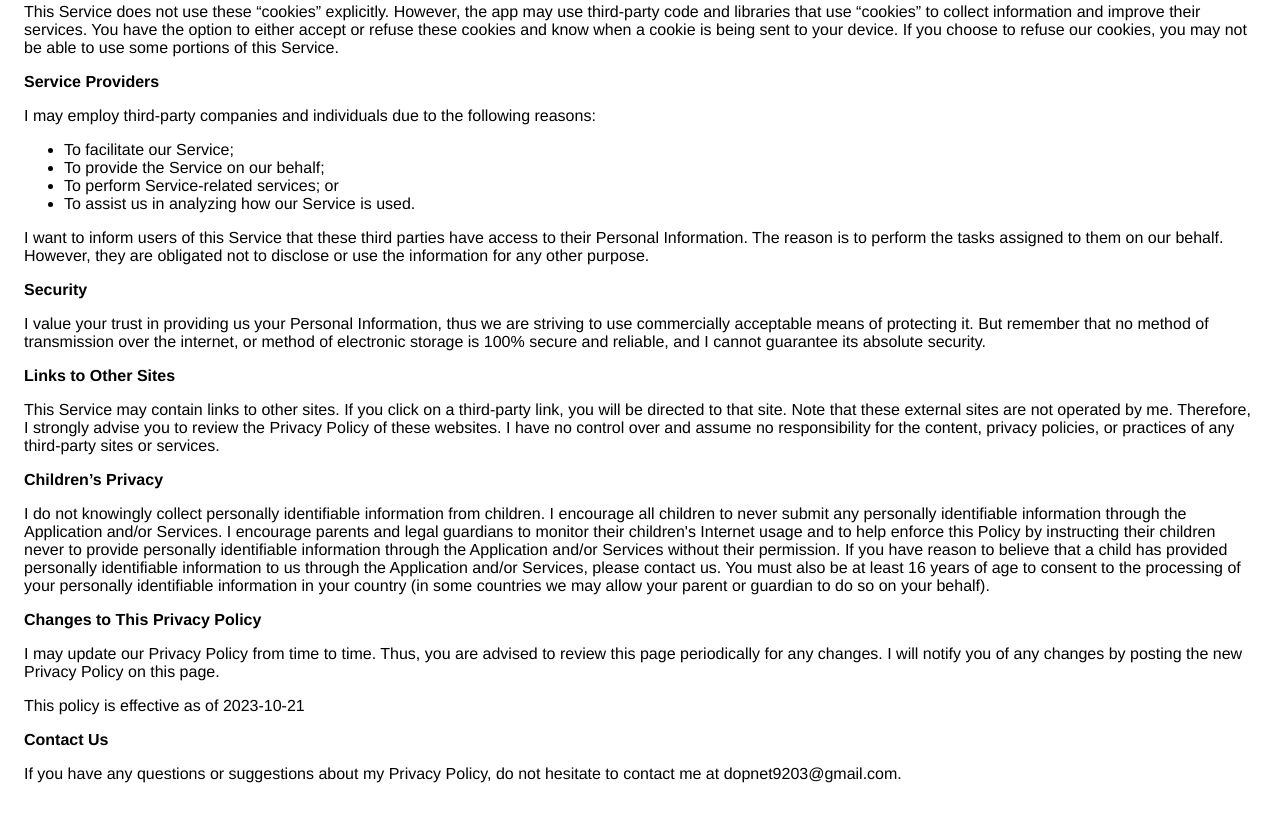
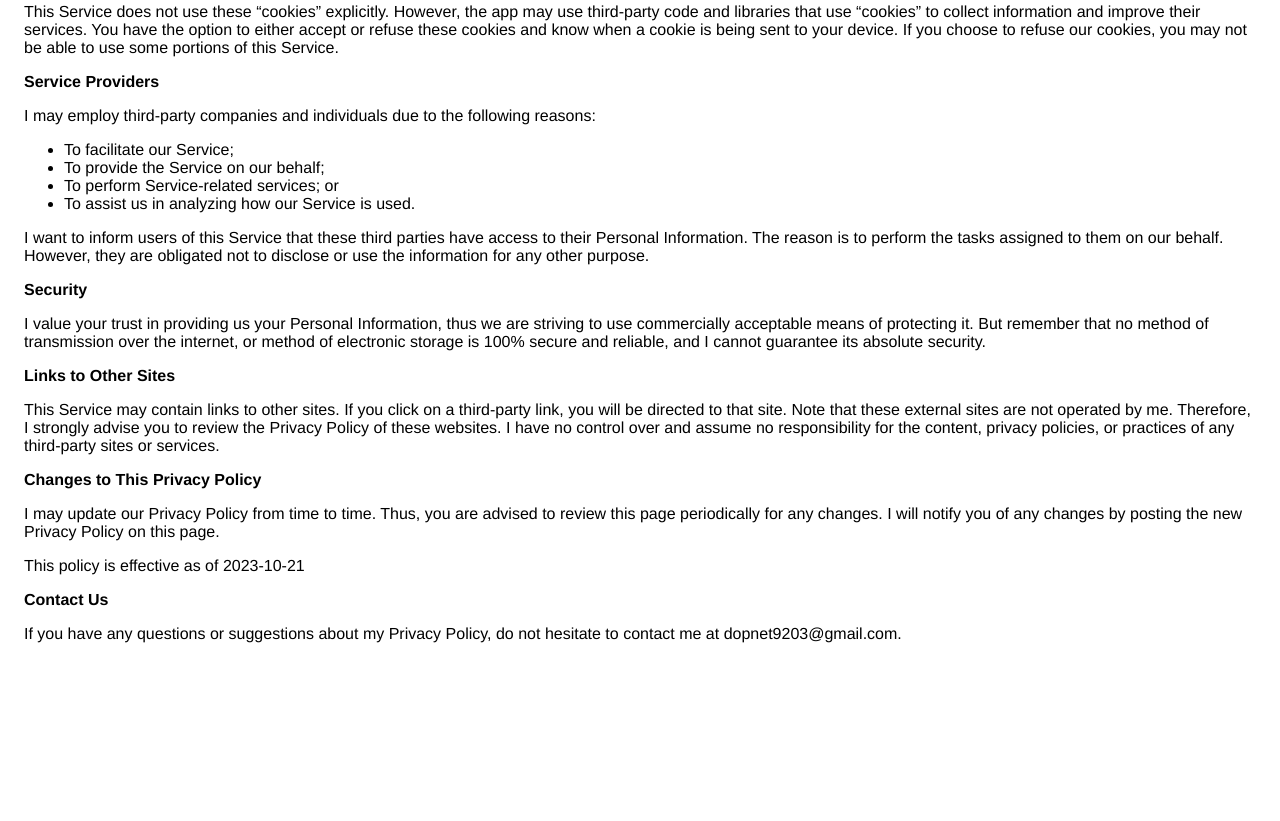
Before and after one commit to frolovov/frolovov.github.io, a plain HTML site: page index.html in a window 1280 px wide. Shown: the part 503-1324 px from the top of the page. After the commit the page ends 1186 px from the top, so only its background shows below. Drawn offline with Linux system fonts and the light colour scheme.

Commit message:
Update index.html

```diff
--- a/index.html
+++ b/index.html
@@ -79,19 +79,6 @@
                   no control over and assume no responsibility for the content,
                   privacy policies, or practices of any third-party sites or
                   services.
-                </p> <p><strong>Children’s Privacy</strong></p> <!----> <div><p>
-                    I do not knowingly collect personally
-                    identifiable information from children. I
-                    encourage all children to never submit any personally
-                    identifiable information through
-                    the Application and/or Services.
-                    I encourage parents and legal guardians to monitor
-                    their children's Internet usage and to help enforce this Policy by instructing
-                    their children never to provide personally identifiable information through the Application and/or Services without their permission. If you have reason to believe that a child
-                    has provided personally identifiable information to us through the Application and/or Services,
-                    please contact us. You must also be at least 16 years of age to consent to the processing
-                    of your personally identifiable information in your country (in some countries we may allow your parent
-                    or guardian to do so on your behalf).
                   </p></div> <p><strong>Changes to This Privacy Policy</strong></p> <p>
                   I may update our Privacy Policy from
                   time to time. Thus, you are advised to review this page
```
